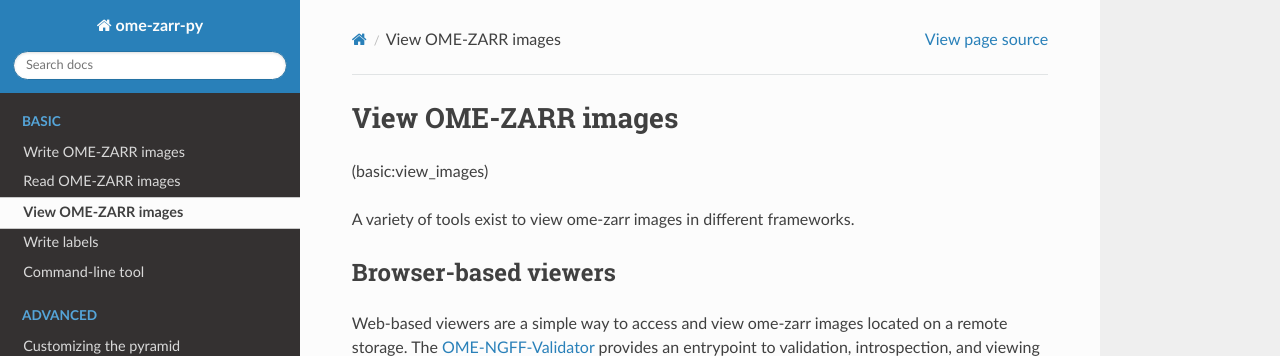
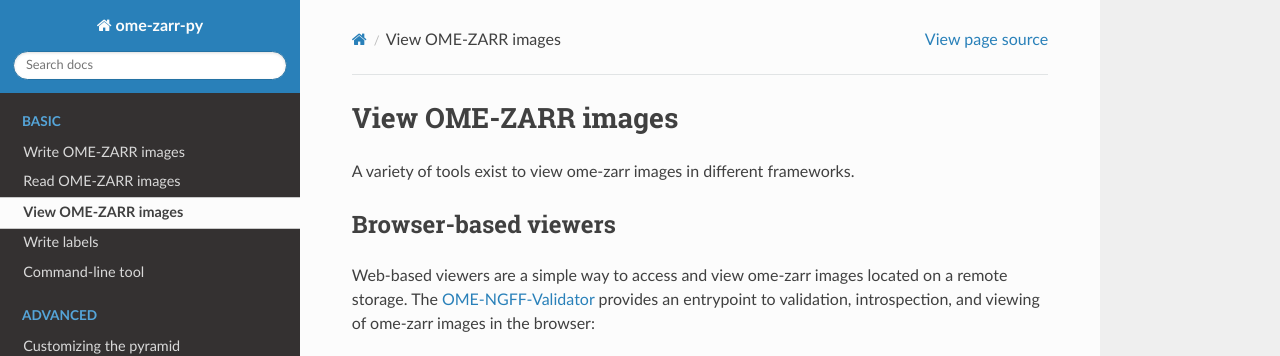
Before and after one commit to ome/ome-zarr-py, a Sphinx documentation site: the page built from docs/source/basic/view_images.md, in a window 1280 px wide and 1387 px high, cut to the strip 0-356 px from the top of the window. Built offline with Sphinx 7.4.7 and the Read the Docs theme 3.1.0, drawn with Linux system fonts in a browser that asks for light colours.

Commit message:
docs: fix link target

```diff
--- a/docs/source/basic/view_images.md
+++ b/docs/source/basic/view_images.md
@@ -1,5 +1,5 @@
 # View OME-ZARR images
-(basic:view_images)
+(basic:view_images)=
 
 A variety of tools exist to view ome-zarr images in different frameworks.
 
```
